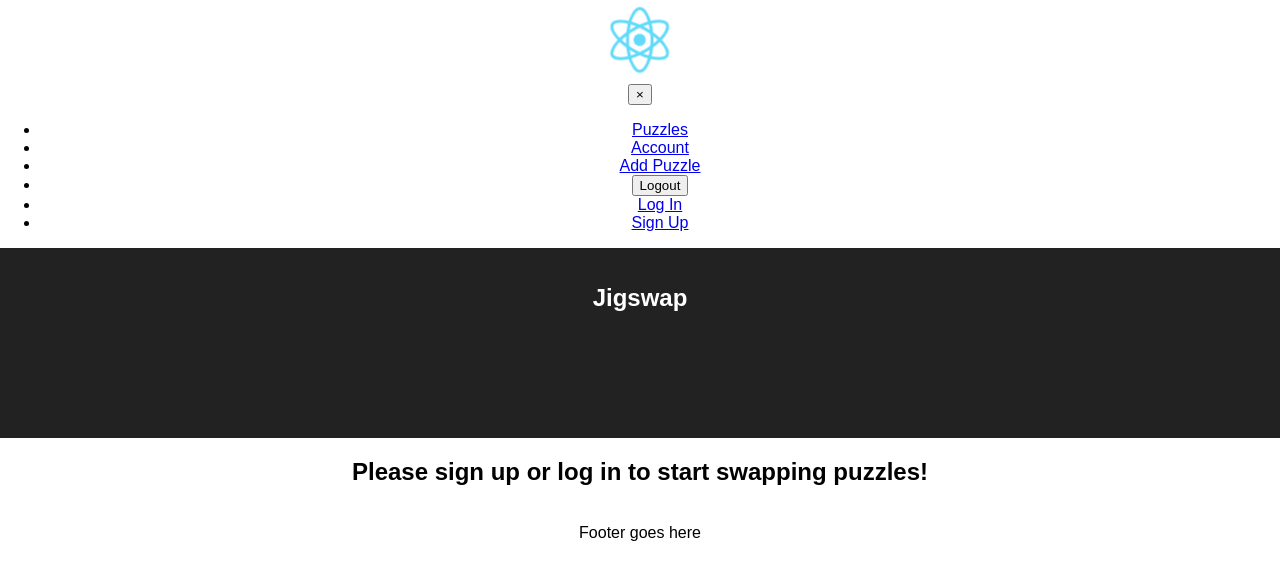
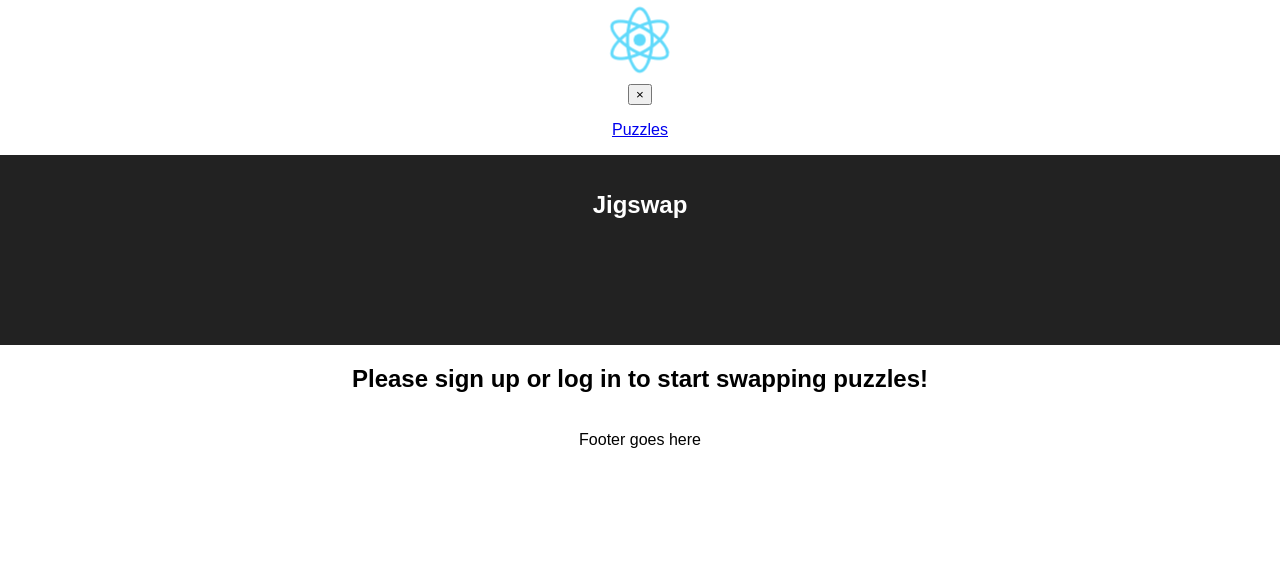
Before and after one commit to marielfrank/jigswap, a React (Create React App) app in the folder client/: page / in a window 1280 px wide. Shown: the top 580 px of the page. Built offline with nearby package versions, Linux system fonts and the light colour scheme.

Commit message:
Logout in nav, fix Home redirect, add redirect=>login, add auth=>reducs

```diff
--- a/client/src/components/Navigation.js
+++ b/client/src/components/Navigation.js
@@ -1,34 +1,63 @@
-import React from 'react';
+import React, {Component} from 'react';
+import { Redirect } from "react-router-dom";
 import logo from '../logo.svg';
 import { logout } from '../actions/authActions';
 
-const Navigation = () => (
+class Navigation extends Component {
+    constructor(props) {
+        super(props);
+        this.state = {
+            redirect: false
+        }
+    }
+    render () {
+        const navButtons = () => (
+            localStorage.token ? (
+                <div>
+                    <p>
+                        <a href="/account">Account</a>
+                    </p>
+                    <p>
+                        <a href="/puzzles/new">Add Puzzle</a>
+                    </p>
+                    <p>
+                        <button onClick={handleLogout} >Log Out</button>
+                    </p>
+                </div>
+            ) : (
+                <div>
+                    <p>
+                        <a href='/login' >Log In</a>
+                    </p>
+                    <p>
+                        <a href='/signup' >Sign Up</a>
+                    </p>
+                </div>
+            )
+        );
+
+        const handleLogout = () => {
+            logout();
+            this.setState({
+                redirect: true
+            })
+        }
+        if (!!this.state.redirect) {
+            return <Redirect to='/' />
+        } else {
+            return (
                 <nav id="nav">
                     <div id="logo">
                         <img src={logo} className="App-logo" alt="logo" />
                     </div>
                     <button className="toggle close">×</button>
-        <ul>
-            <li>
+                    <p>
                         <a href="/">Puzzles</a>
-            </li>
-            <li>
-                <a href="/account">Account</a>
-            </li>
-            <li>
-                <a href="/puzzles/new">Add Puzzle</a>
-            </li>
-            <li>
-                <button onClick={logout} >Logout</button>
-            </li>
-            <li>
-                <a href='/login' >Log In</a>
-            </li>
-            <li>
-                <a href='/signup' >Sign Up</a>
-            </li>
-        </ul>
+                    </p>
+                    {navButtons}
                 </nav>
             )
-
+        }
+    }
+}
 export default Navigation;
--- a/client/src/containers/Home.js
+++ b/client/src/containers/Home.js
@@ -7,7 +7,7 @@ const Home = ({match}) => {
 
     return (
         <div id="home">
-            { !!localStorage.token ? <Redirect to={ {from: { pathname: "/puzzles"}} } /> : welcomeMessage }
+            { !!localStorage.token ? <Redirect to="/puzzles" /> : welcomeMessage }
         </div>
     );
 }
--- a/client/src/containers/Login.js
+++ b/client/src/containers/Login.js
@@ -1,5 +1,6 @@
 import React from 'react';
 import { connect } from 'react-redux';
+import { Redirect } from 'react-router-dom';
 import { authenticate } from '../actions/authActions';
 
 class Login extends React.Component {
@@ -8,7 +9,8 @@ class Login extends React.Component {
 
       this.state = {
         email: '',
-        password: ''
+        password: '',
+        redirect: false
       };
     }
 
@@ -21,10 +23,15 @@ class Login extends React.Component {
 
     handleOnSignup = (e) => {
         e.preventDefault();
-        this.props.authenticate(this.state);
+        if (this.props.authenticate({email: this.state.email, password: this.state.password})) {
+            this.setState({redirect: true})
+        }
     }
 
     render() {
+        if (this.state.redirect || !localStorage.token) {
+            return <Redirect to="/puzzles"/>
+        } else {
             return (
                 <div id="login">
                     <h2>Log In</h2>
@@ -58,5 +65,6 @@ class Login extends React.Component {
             );
         }
     }
+}
 
 export default Login = connect(null, {authenticate})(Login);
--- a/client/src/reducers/index.js
+++ b/client/src/reducers/index.js
@@ -1,4 +1,5 @@
 import { combineReducers } from 'redux';
 import puzzlesReducer from './puzzles_reducer'
+import auth_reducer from './auth_reducer';
 
-export default combineReducers({puzzles: puzzlesReducer,})
+export default combineReducers({puzzles: puzzlesReducer, auth: auth_reducer})
```
Also changed, not shown: 1 other file (tests, documents, lock files or other folders). Lines whose indentation alone changed are shown as unchanged.
